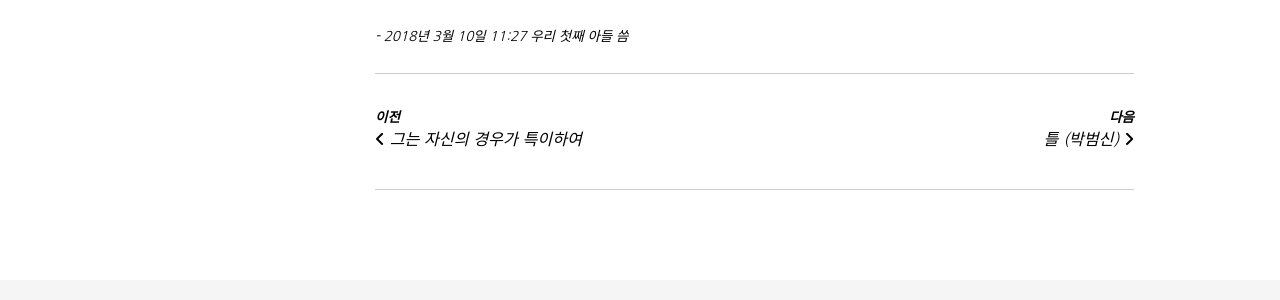
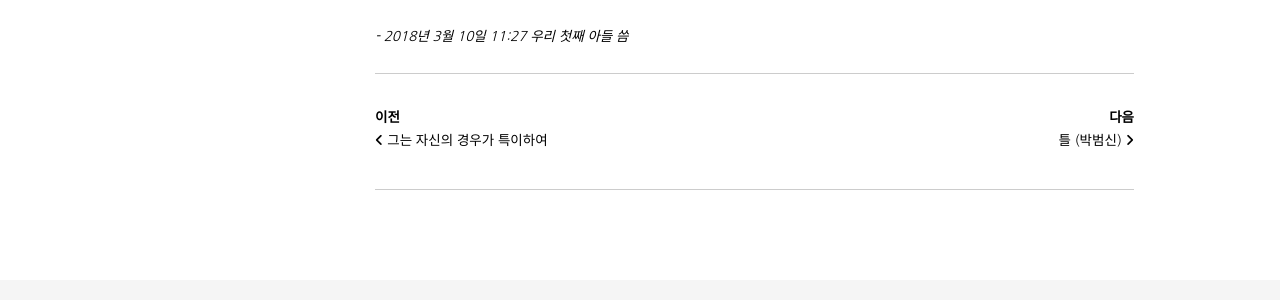
Before and after one commit to huginnmn/huginnmn.github.io, a Jekyll site: the page built from _posts/2019-03-12-봄.md, in a window 1280 px wide. Shown: the part 1499-1799 px from the top of the page. Built offline with Jekyll 4.4.1, drawn with Linux system fonts in a browser that asks for light colours; nearby versions of some CDN libraries; comment, search, counter and statistics services are not loaded.

Commit message:
Update _page.scss

```diff
--- a/_sass/so-simple/_page.scss
+++ b/_sass/so-simple/_page.scss
@@ -165,15 +165,12 @@
   margin: 0;
   padding: 0;
   font-size: 0.75rem;
-  font-style: italic;
 }
 
 .page-pagination-title {
   margin: 0;
   padding: 0;
-  font-family: $meta-font-family;
-  font-size: 0.9rem;
-  font-style: italic;
+  font-size: 0.75rem;
 }
 
 /*
```
